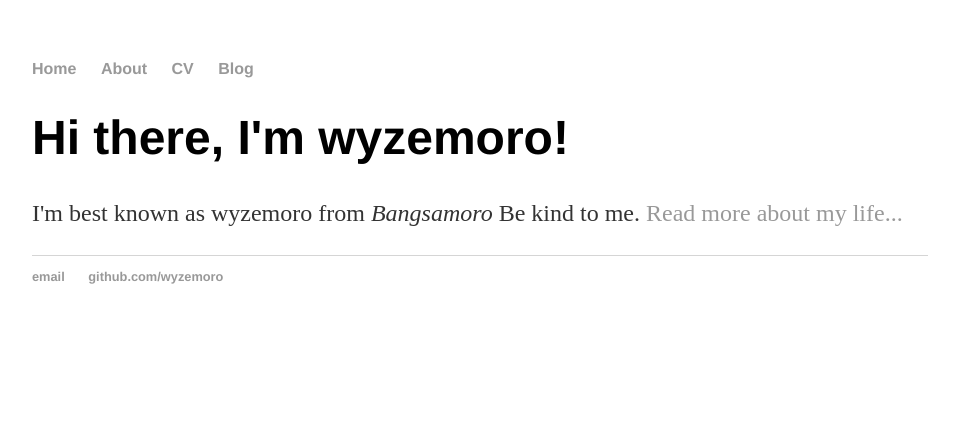
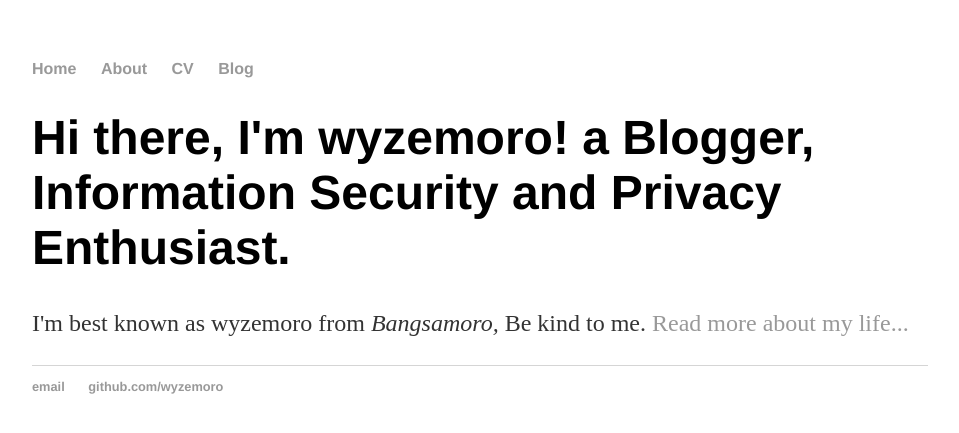
Before and after one commit to wyzemoro/jekyll-test.github.io, a Jekyll site: the page built from index.html, in a window 1280 px wide. Shown: the top 433 px of the page, without its empty margins (160-1119 px from the left). Built offline with Jekyll 4.4.1, drawn with Linux system fonts in a browser that asks for light colours.

Commit message:
Update index.html

```diff
--- a/index.html
+++ b/index.html
@@ -1,30 +1,8 @@
-<!DOCTYPE html>
-<html>
-	<head>
-		<title>wyzemoro - Blogger, Information Security and Privacy Enthusiast.</title>
-		<!-- link to main stylesheet -->
-		<link rel="stylesheet" type="text/css" href="/css/main.css">
-	</head>
-	<body>
-		<nav>
-    		<ul>
-        		<li><a href="/">Home</a></li>
-	        	<li><a href="/about">About</a></li>
-        		<li><a href="/cv">CV</a></li>
-        		<li><a href="/blog">Blog</a></li>
-    		</ul>
-		</nav>
-		<div class="container">
-    		<div class="blurb">
-        		<h1>Hi there, I'm wyzemoro!</h1>
-				<p>I'm best known as wyzemoro from <em>Bangsamoro</em> Be kind to me. <a href="/about">Read more about my life...</a></p>
-    		</div><!-- /.blurb -->
-		</div><!-- /.container -->
-		<footer>
-    		<ul>
-        		<li><a href="mailto:wyzemoro@gmail.com">email</a></li>
-        		<li><a href="https://github.com/wyzemoro">github.com/wyzemoro</a></li>
-			</ul>
-		</footer>
-	</body>
-</html>
+---
+layout: default
+title: wyzemoro - Blogger, Information Security and Privacy Enthusiast.
+---
+<div class="blurb">
+	<h1>Hi there, I'm wyzemoro! a Blogger, Information Security and Privacy Enthusiast.</h1>
+	<p>I'm best known as wyzemoro from <em>Bangsamoro,</em> Be kind to me. <a href="/about">Read more about my life...</a></p>
+</div><!-- /.blurb -->
```
